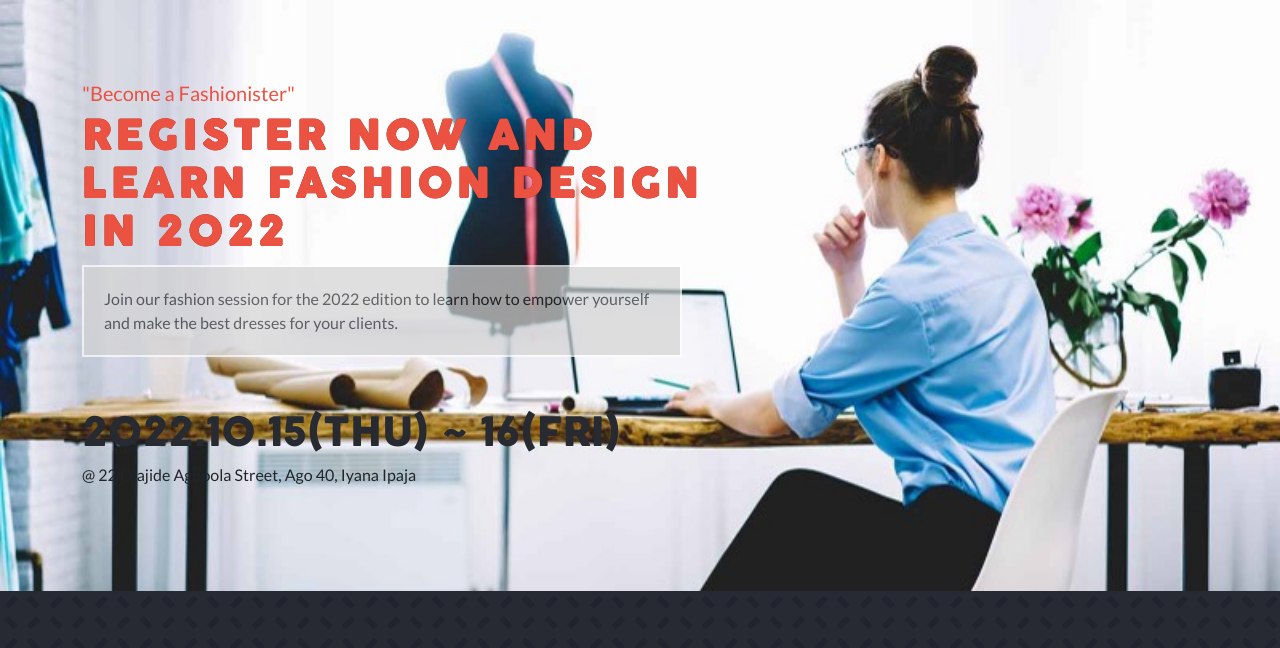
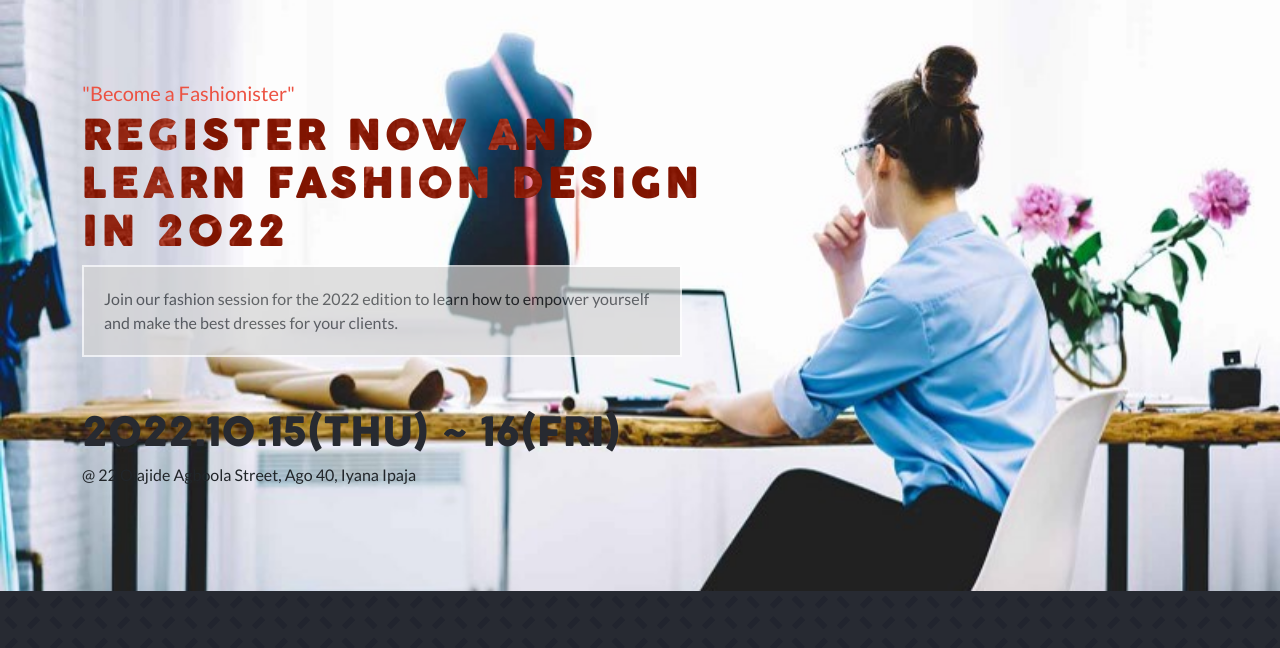
Before and after one commit to ogiogiovictor/microverse_globerry_capstone, a website: page index.html in a window 1280 px wide. Shown: the part 107-755 px from the top of the page. Drawn offline with Linux system fonts and the light colour scheme.

Commit message:
Added loom video link

```diff
--- a/bootstrap-5.0.2-dist/css/main.css
+++ b/bootstrap-5.0.2-dist/css/main.css
@@ -104,7 +104,7 @@ ul li a:hover {
   text-transform: uppercase;
   letter-spacing: 5px;
   background: url("../../images/2010.PNG") 100% 100%;
-  /* -webkit-text-fill-color: transparent; */
+   -webkit-text-fill-color: transparent;
   -webkit-background-clip: text;
 }
 
```
Also changed, not shown: README.md.
